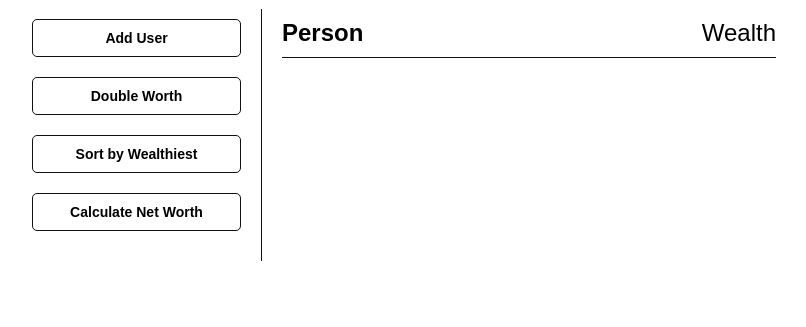
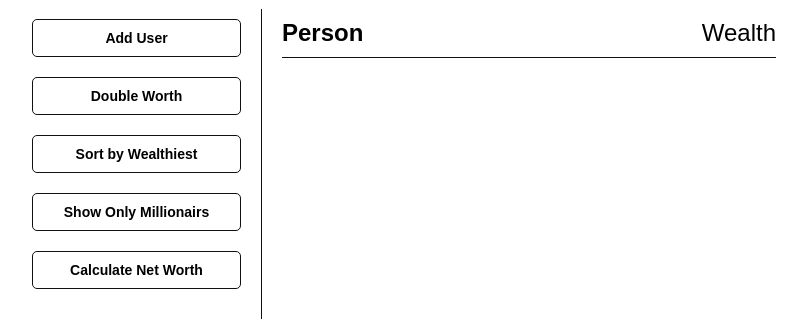
Before and after one commit to TravisBdev/net-worth-calculator, a plain HTML site: page index.html in a window 1280 px wide. Shown: the part 79-406 px from the top of the page, without its empty margins (236-1042 px from the left). Drawn offline with Linux system fonts and the light colour scheme; no server answers.

Commit message:
added a button I left out

```diff
--- a/index.html
+++ b/index.html
@@ -15,6 +15,7 @@
         <button id="add-user">Add User</button>
         <button id="double">Double Worth</button>
         <button id="sort">Sort by Wealthiest</button>
+        <button id="show-millionaires">Show Only Millionairs</button>
         <button id="calculate-wealth">Calculate Net Worth</button>
       </aside>
 
```
